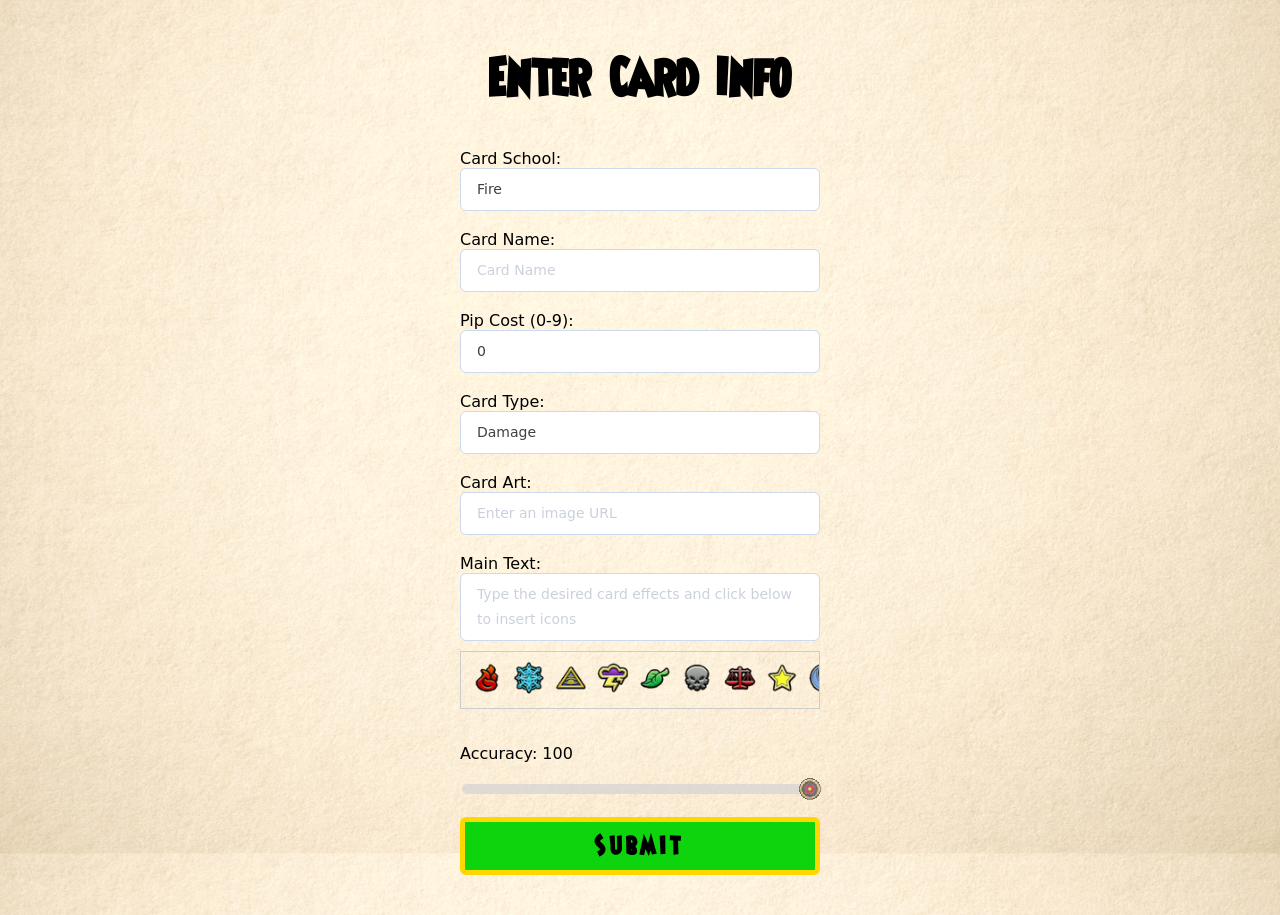
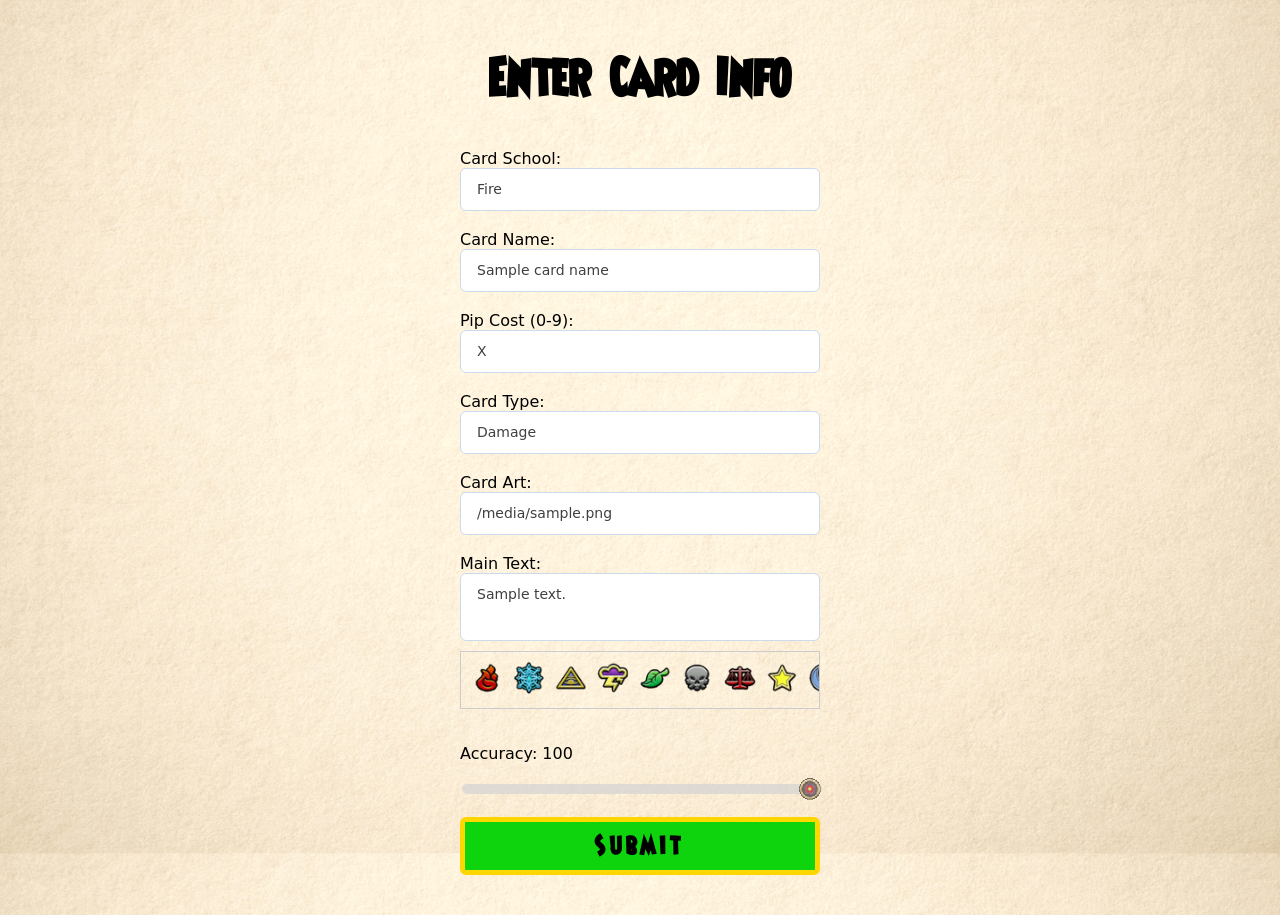
Before and after one commit to ewxve/WizCardCreator, a Flask app: template templates/index.html in a window 1280 px wide. Shown: the top 915 px of the page. Run offline with Flask 3, Linux system fonts and the light colour scheme; the template is opened without the code that fills it: most values are stand-ins (such as "Sample title", 1, 10 or a date in 2020).

Commit message:
updated pip cost function, save text form data, automatic spaces between symbols

```diff
--- a/card_components.py
+++ b/card_components.py
@@ -78,6 +78,10 @@ def add_cost(pipCost: str):
         imageWithText.text(pipCostLocation, pipCostString, font=pipFont1, fill=(255, 255, 0))
         imageWithText.text((pipCostLocation[0] - 1, pipCostLocation[1] - 6), pipCostString, font=pipFont2,
                            fill=(0, 0, 0), stroke_width=0)
+    elif int(pipCost) <= 14:
+        pipCostLocation = (23, 62)
+        imageWithText.text(pipCostLocation, pipCostString, font=pipFont1, fill=(0, 0, 0), stroke_width=3)
+        imageWithText.text(pipCostLocation, pipCostString, font=pipFont1, fill=(255, 255, 0))
     else:
         print("That is an invalid pip cost. Must be a whole number from 0-9 or X")
         exit()
@@ -130,7 +134,7 @@ def add_body(bodyText: str):
             case 3:
                 y_text = 355
             case 4:
-                y_text = 335
+                y_text = 338
 
         for line in lines:
             fakeLine = ""  # For constructing the line with symbols replaced
--- a/flask_app.py
+++ b/flask_app.py
@@ -9,6 +9,11 @@ app = Flask(__name__, static_url_path='', static_folder='.')
 def index():
     inputCardName = ""
     inputCardSchool = ""
+    inputPipCost = ""
+    inputType = ""
+    inputImage = ""
+    inputBodyText = ""
+
     if request.method == 'POST':
         inputCardSchool = request.form.get('school')
         inputCardName = request.form.get('cardname')
@@ -30,10 +35,12 @@ def index():
 
         finalize()
 
-    return render_template('index.html', card_name=inputCardName, card_school=inputCardSchool)
+        return render_template('index.html', card_name=inputCardName, card_school=inputCardSchool, card_cost=inputPipCost, card_type=inputType, card_image=inputImage, card_body=inputBodyText)
+
+    return render_template('index.html')
 
 
 if __name__ == '__main__':
-    #app.run(debug=True)
-    from waitress import serve
-    serve(app, host="0.0.0.0", port=8080)
+    app.run(debug=True)
+    #from waitress import serve
+    #serve(app, host="0.0.0.0", port=8080)
--- a/templates/index.html
+++ b/templates/index.html
@@ -179,13 +179,13 @@
                 <option value="Lunar">Lunar</option>
             </select><br>
             <label for="cardname">Card Name:</label>
-            <input type="text" id="cardname" name="cardname" placeholder="Card Name" required class="form-field"><br>
+            <input type="text" id="cardname" name="cardname" placeholder="Card Name" required class="form-field" value="{{ card_name if card_name else '' }}"><br>
             <label for="cost">Pip Cost (0-9):</label>
             <select id="cost" name="cost" required class="form-field">
-                {% for i in range(10) %}
+                <option value="X">X</option>
+                {% for i in range(15) %}
                     <option value="{{ i }}">{{ i }}</option>
                 {% endfor %}
-                <option value="X">X</option>
             </select><br>
             <label for="type">Card Type:</label>
             <select id="type" name="type" required class="form-field">
@@ -204,9 +204,9 @@
                 <!-- <option value="Shadow">Shadow</option> -->
             </select><br>
             <label for="image">Card Art:</label>
-            <input type="text" name="image" id="image" placeholder="Enter an image URL" required class="form-field"><br>
+            <input type="text" name="image" id="image" placeholder="Enter an image URL" required class="form-field" value="{{ card_image if card_image else '' }}"><br>
             <label for="bodyText">Main Text:</label>
-            <textarea id="bodyText" name="body" placeholder="Type the desired card effects and click below to insert icons" required class="form-field" style="resize: none;"></textarea>
+            <textarea id="bodyText" name="body" placeholder="Type the desired card effects and click below to insert icons" required class="form-field" style="resize: none;">{{ card_body if card_body else '' }}</textarea>
 
             <div id="iconBar">
                 <img src="CardIcons/Icon_Fire.png" alt="Fire" class="icon-button" onclick="addSymbol('❶❶')" />
@@ -258,7 +258,7 @@
             <div class="slidecontainer">
                 <!-- <label for="accuracy">Accuracy (0-100):</label> -->
                 <p>Accuracy: <span id="slider-output"></span></p>
-                <input type="range" min="0" max="100" value="100" name="accuracy" class="slider" id="accuracy">
+                <input type="range" min="0" max="100" value="{{ accuracy if card_accuracy else 100 }}" name="accuracy" class="slider" id="accuracy">
             </div>
             <br>
 
@@ -278,9 +278,9 @@
             const endPos = textArea.selectionEnd;
             const text = textArea.value;
 
-            textArea.value = text.slice(0, startPos) + symbol + text.slice(endPos);
+            textArea.value = text.slice(0, startPos) + " " + symbol + " " + text.slice(endPos);
             textArea.focus();
-            textArea.selectionStart = textArea.selectionEnd = startPos + symbol.length;
+            textArea.selectionStart = textArea.selectionEnd = startPos + symbol.length + 2;
         }
         var slider = document.getElementById("accuracy");
         var output = document.getElementById("slider-output");
```
Also changed, not shown: DemoCards/RaisingHell.png (added), DemoCards/SpiritGlow.png (added), DemoCards/WildFire.png (added), DemoCards/WildGrove.png (added), DemoCards/WrathOfZeus.png (added), DemoCards/cardcreator.png (added), static/CustomCard.png.
